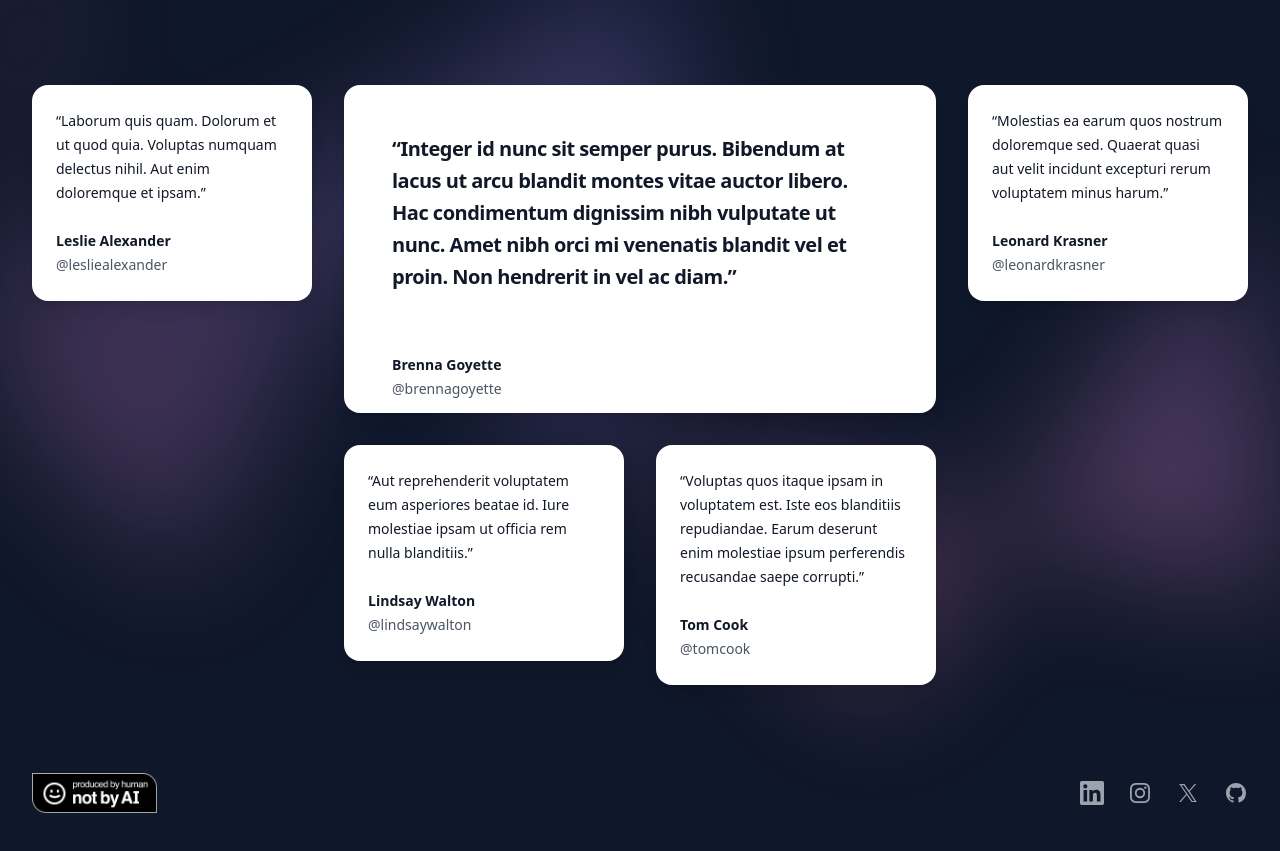
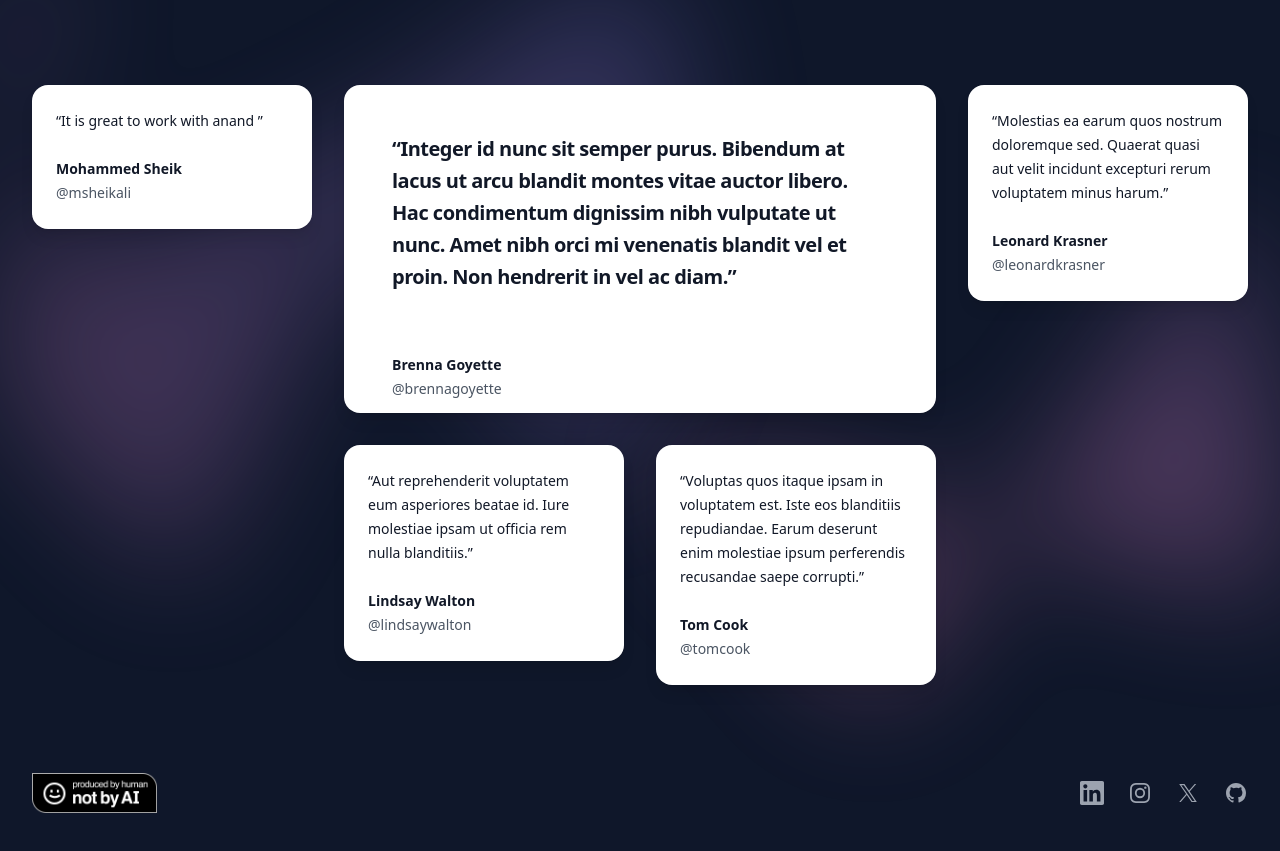
Before and after one commit to anandrajB/new-portfolio, a React (Vite) app: page / in a window 1280 px wide. Shown: the part 4152-5003 px from the top of the page. Built offline with nearby package versions, Linux system fonts and the light colour scheme; what taos would draw is missing.

Commit message:
updated c

```diff
--- a/src/Components/Testimonals.jsx
+++ b/src/Components/Testimonals.jsx
@@ -3,24 +3,19 @@ const featuredTestimonial = {
     author: {
         name: 'Brenna Goyette',
         handle: 'brennagoyette',
-        imageUrl:
-            'https://images.unsplash.com/photo-1550525811-e5869dd03032?ixlib=rb-=eyJhcHBfaWQiOjEyMDd9&auto=format&fit=facearea&facepad=2&w=1024&h=1024&q=80',
-        logoUrl: 'https://tailwindui.com/img/logos/savvycal-logo-gray-900.svg',
     },
 }
 const testimonials = [
     [
         [
             {
-                body: 'Laborum quis quam. Dolorum et ut quod quia. Voluptas numquam delectus nihil. Aut enim doloremque et ipsam.',
+                body: 'It is great to work with anand ',
                 author: {
-                    name: 'Leslie Alexander',
-                    handle: 'lesliealexander',
-                    imageUrl:
-                        'https://images.unsplash.com/photo-1494790108377-be9c29b29330?ixlib=rb-1.2.1&ixid=eyJhcHBfaWQiOjEyMDd9&auto=format&fit=facearea&facepad=2&w=256&h=256&q=80',
+                    name: 'Mohammed Sheik',
+                    handle: 'msheikali',
                 },
             },
-            // More testimonials...
+
         ],
         [
             {
@@ -28,11 +23,9 @@ const testimonials = [
                 author: {
                     name: 'Lindsay Walton',
                     handle: 'lindsaywalton',
-                    imageUrl:
-                        'https://images.unsplash.com/photo-1517841905240-472988babdf9?ixlib=rb-1.2.1&ixid=eyJhcHBfaWQiOjEyMDd9&auto=format&fit=facearea&facepad=2&w=256&h=256&q=80',
                 },
             },
-            // More testimonials...
+
         ],
     ],
     [
@@ -42,8 +35,6 @@ const testimonials = [
                 author: {
                     name: 'Tom Cook',
                     handle: 'tomcook',
-                    imageUrl:
-                        'https://images.unsplash.com/photo-1472099645785-5658abf4ff4e?ixlib=rb-1.2.1&ixid=eyJhcHBfaWQiOjEyMDd9&auto=format&fit=facearea&facepad=2&w=256&h=256&q=80',
                 },
             },
         ],
@@ -53,8 +44,6 @@ const testimonials = [
                 author: {
                     name: 'Leonard Krasner',
                     handle: 'leonardkrasner',
-                    imageUrl:
-                        'https://images.unsplash.com/photo-1519345182560-3f2917c472ef?ixlib=rb-1.2.1&ixid=eyJhcHBfaWQiOjEyMDd9&auto=format&fit=facearea&facepad=2&w=256&h=256&q=80',
                 },
             },
 
```
